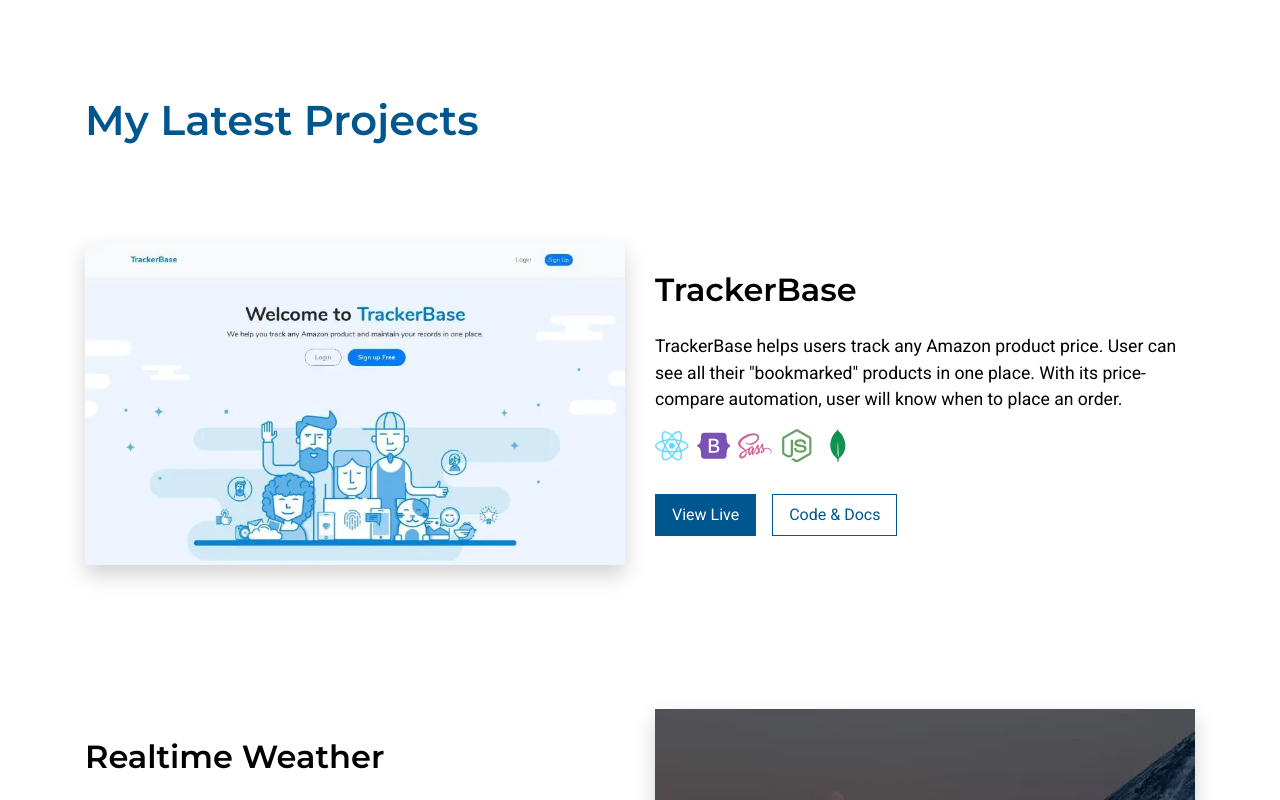
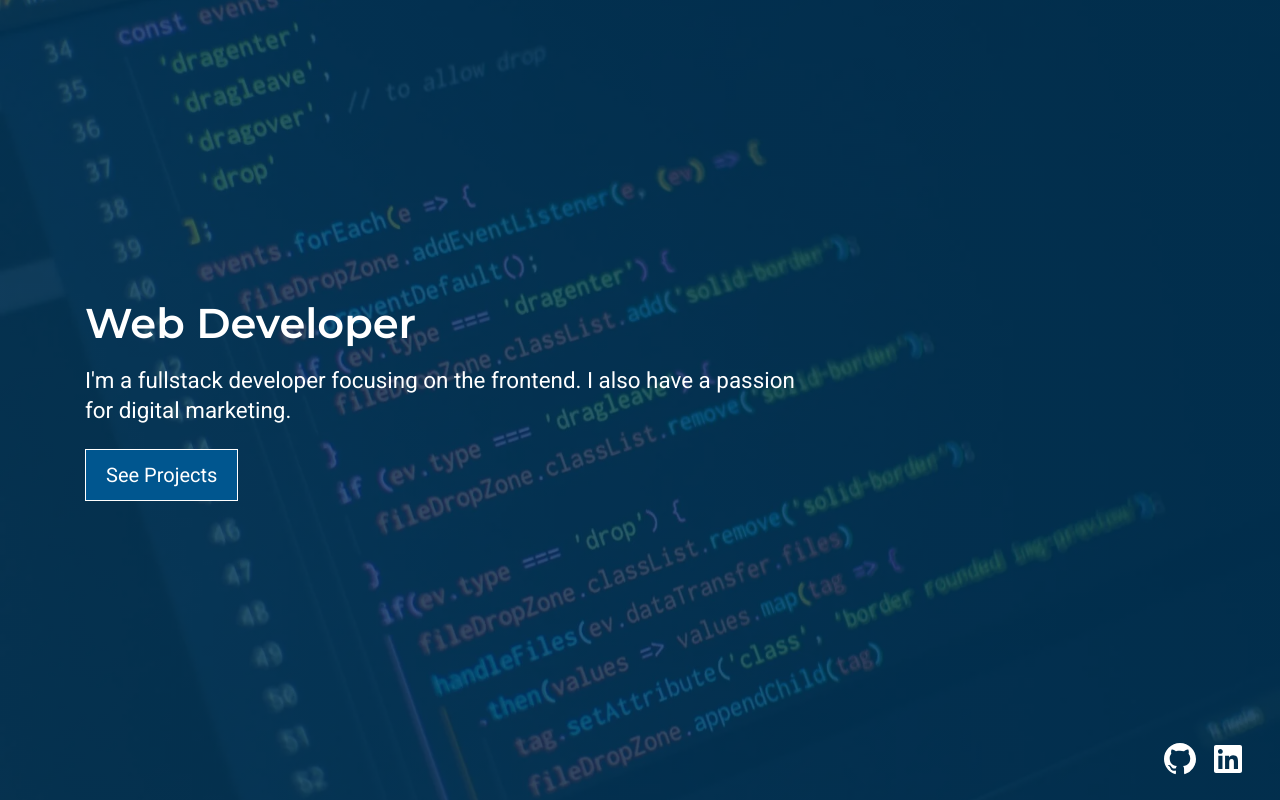
Before and after one commit to yewyewXD/portfolio-v2, a React (Create React App) app: page / in a window 1280 px wide. Shown: the top 800 px of the page. Built offline with nearby package versions, Linux system fonts and the light colour scheme.

Commit message:
add hero

```diff
--- a/src/App.js
+++ b/src/App.js
@@ -2,6 +2,7 @@ import React, { useEffect } from "react";
 import Aos from "aos";
 import "aos/dist/aos.css";
 
+import Hero from "./components/section/Hero";
 import Project from "./components/section/Project";
 import Skill from "./components/section/Skill";
 import Testimonial from "./components/section/Testimonial";
@@ -16,6 +17,7 @@ function App() {
   return (
     <>
       <main>
+        <Hero />
         <Project />
         <Skill />
         <Testimonial />
--- /dev/null
+++ b/src/components/section/Hero.jsx
@@ -0,0 +1,54 @@
+import React from "react";
+import { VscGithubInverted } from "react-icons/vsc";
+import { FaLinkedin } from "react-icons/fa";
+
+export default function Hero() {
+  return (
+    <section id="hero" className="all-center text-white">
+      <div className="container">
+        <div className="caption text-white" data-aos="fade-up">
+          <div className="row">
+            <div className="col-md-8 text-sm-left text-center">
+              <h1 className="caption-title text-white mb-3">Web Developer</h1>
+              <p className="caption-subtitle mb-4">
+                I'm a fullstack developer focusing on the frontend. I also have
+                a passion for digital marketing.
+              </p>
+              <a
+                className="btn btn-primary btn-lg cta overflow-hidden position-relative"
+                href="#project"
+              >
+                <span className="cta-animation-dot d-block position-absolute bg-white"></span>
+                <span className="cta-animation-dot d-block position-absolute bg-white"></span>
+                <span className="cta-animation-dot d-block position-absolute bg-white"></span>
+                <span className="cta-animation-dot d-block position-absolute bg-white"></span>
+                See Projects
+              </a>
+            </div>
+          </div>
+        </div>
+      </div>
+      <div className="social-links all-center position-absolute">
+        <a
+          href="https://github.com/yewyewXD"
+          target="_blank"
+          rel="noopener noreferrer"
+          aria-label="Github"
+          className="social-icon text-white"
+        >
+          <VscGithubInverted className="mr-3" />
+        </a>
+
+        <a
+          href="https://www.linkedin.com/in/yewyewxd/"
+          target="_blank"
+          rel="noopener noreferrer"
+          aria-label="LinkedIn"
+          className="social-icon text-white"
+        >
+          <FaLinkedin />
+        </a>
+      </div>
+    </section>
+  );
+}
```
